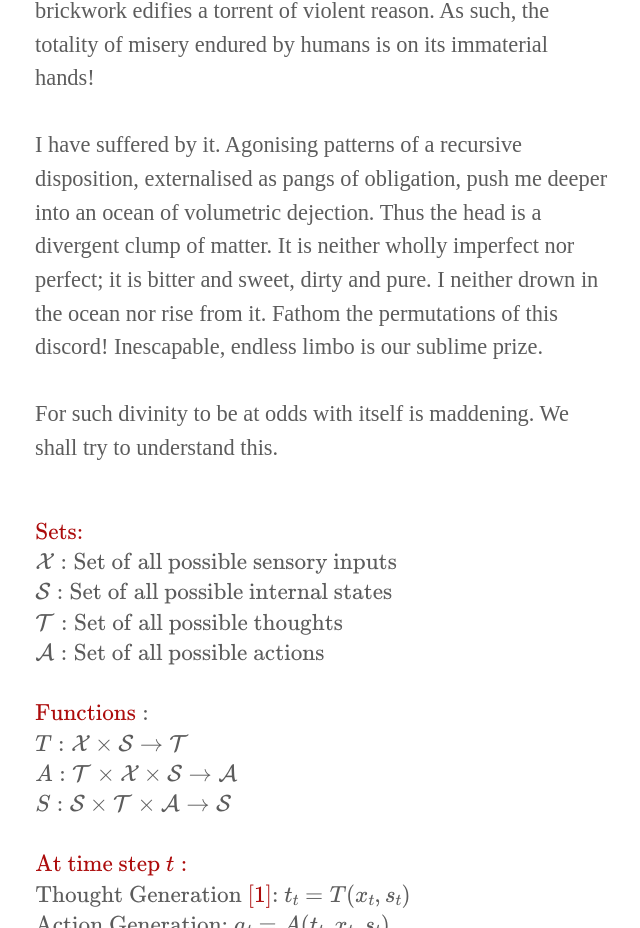
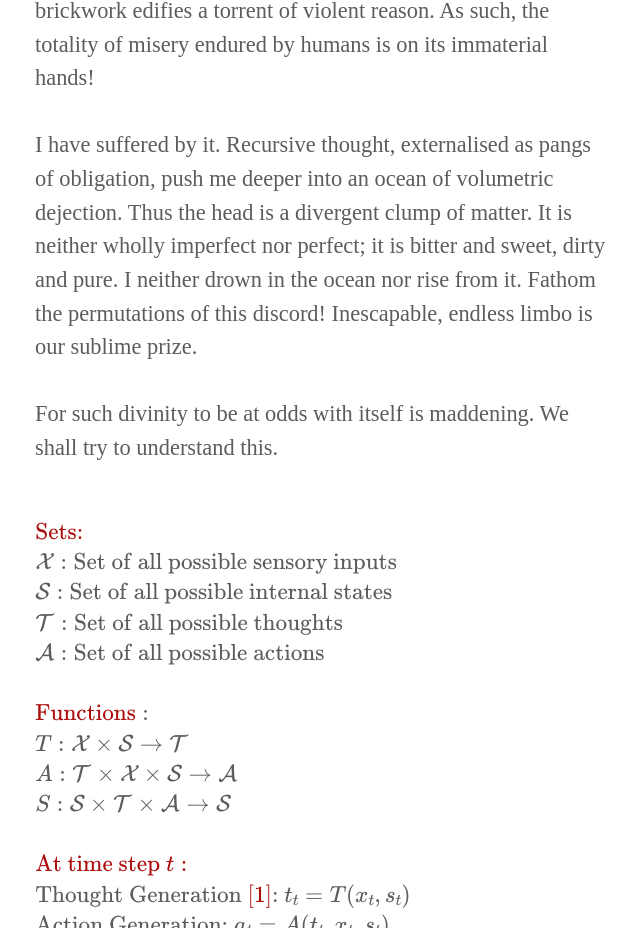
Before and after one commit to Enfey/net, a website built with Vite: page docs/literature/mysweetskullflower.html in a window 1280 px wide. Shown: the part 815-1743 px from the top of the page, without its empty margins (317-957 px from the left). Built offline with nearby package versions, Linux system fonts and the light colour scheme.

Commit message:
small changes

```diff
--- a/docs/literature/mysweetskullflower.html
+++ b/docs/literature/mysweetskullflower.html
@@ -46,7 +46,7 @@
                 <br><br></p>
 
                 <p style="text-align: left;">
-                I have suffered by it.  Agonising patterns of a recursive disposition, externalised as pangs of obligation, push me deeper into an ocean of
+                I have suffered by it.  Recursive thought, externalised as pangs of obligation, push me deeper into an ocean of
                 volumetric dejection.  Thus the head is a divergent clump of matter. It is neither wholly imperfect nor perfect; it is bitter and sweet, dirty and pure.
                 I neither drown in the ocean nor rise from it. Fathom the permutations of this discord! Inescapable, endless limbo is our sublime prize. <br><br></p>
 
```
